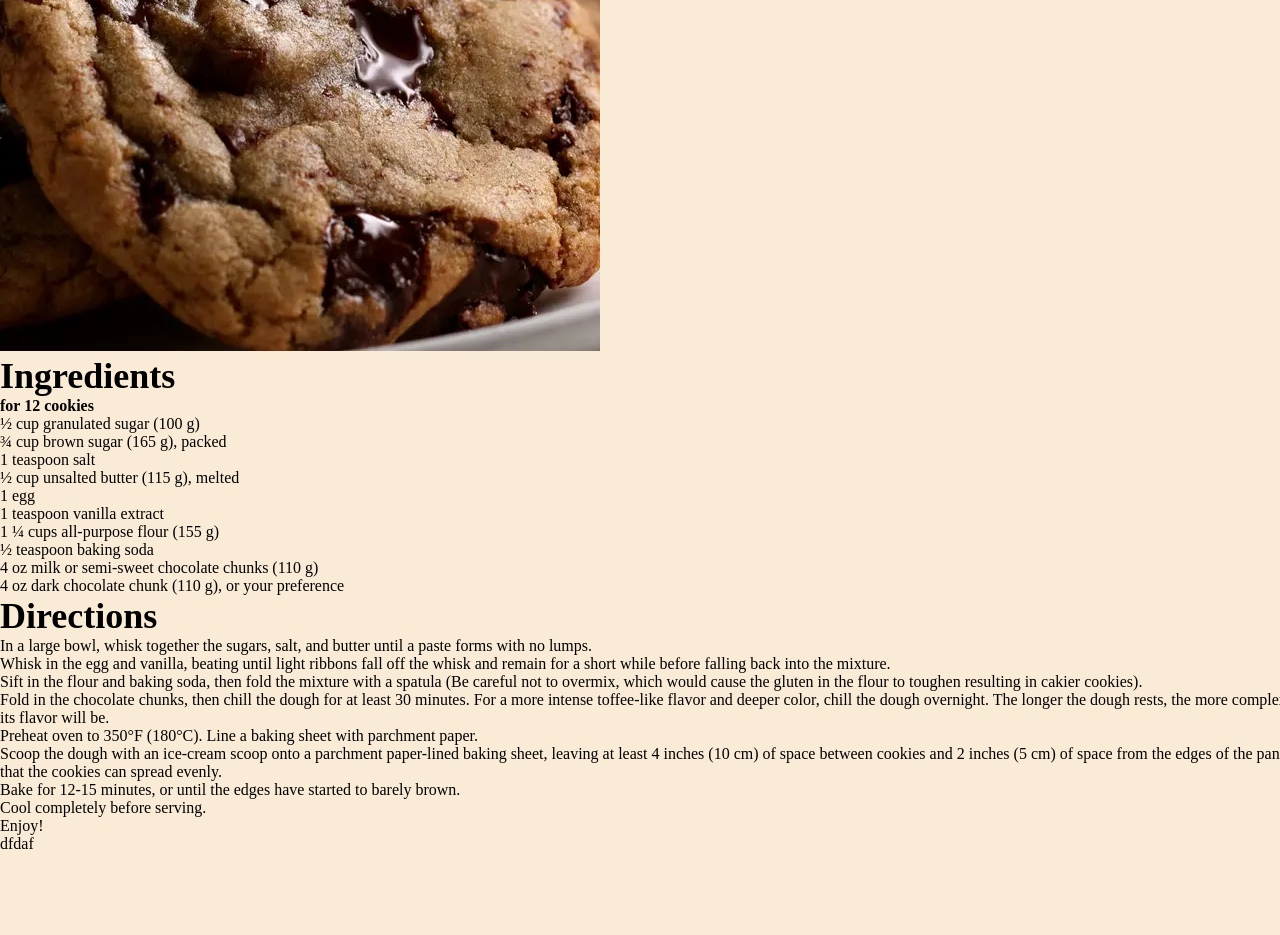
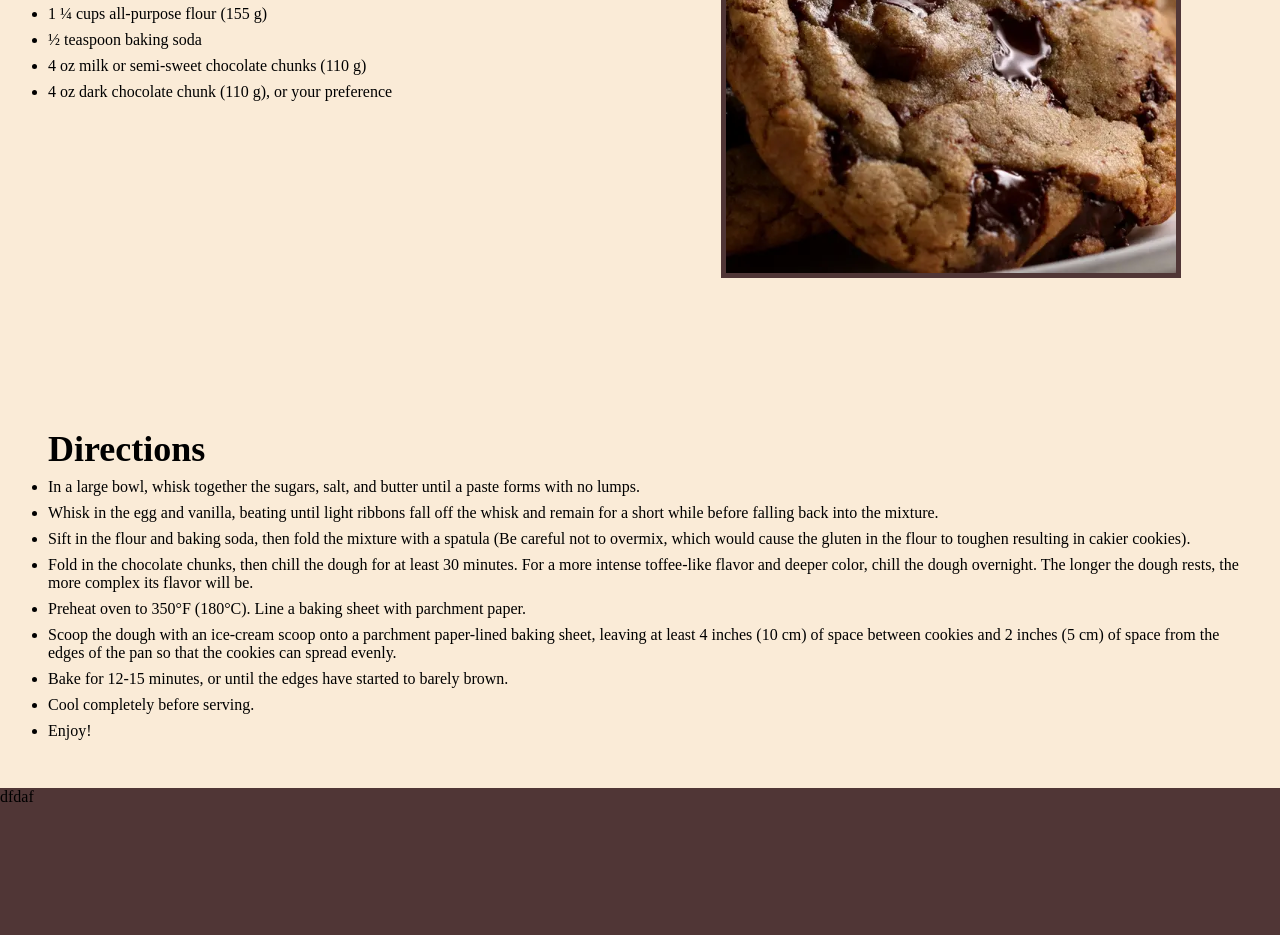
Before and after one commit to Com3nd/web-weekly-sessions, a plain HTML site: page session-4/index.html in a window 1280 px wide. Shown: the part 367-1302 px from the top of the page. After the commit the page ends 1255 px from the top, so only its background shows below. Drawn offline with Linux system fonts and the light colour scheme.

Commit message:
Changes by Mustafa Salman

```diff
--- a/session-4/css/main.css
+++ b/session-4/css/main.css
@@ -6,7 +6,6 @@
 }
 
 body {
-    color: antiquewhite;
     background-color: rgb(80,54,54);
 }
 
@@ -32,9 +31,61 @@ nav ul {
     grid-template-rows: 100px auto 100px;
 }
 
+main {
+
+    grid-area: content;
+    display: grid;
+    grid-template-areas:
+            "article-1 image"
+            "article-2 article-2";
+    grid-template-columns: 1fr 1fr;
+    grid-auto-rows: auto;
+    padding: 3em;
+}
+
+.cookies {
+    grid-area: image;
+    display: flex;
+    flex-direction: column;
+    align-items: center;
+}
+
+.cookies h3 {
+}
+
+.cookies img {
+    flex: 0;
+    height: 450px;
+    border: 5px solid rgb(80,54,54);
+
+}
+
+.ingredients {
+    grid-area: article-1;
+}
+
+.ingredients li {
+    list-style-type: disc;
+    margin-top: 0.5em;
+}
+
+.steps {
+    grid-area: article-2;
+}
+
+.steps li {
+    margin-top: 0.50em;
+}
+
+
+footer {
+    background-color: rgb(80,54,54);
+
+    grid-area: footer;
+}
+
 h1 {
     font-size: 3rem;
-    padding: 2em 0 1em 0;
 }
 
 h2 {
--- a/session-4/index.html
+++ b/session-4/index.html
@@ -25,10 +25,11 @@
             </nav>
         </header>
         <main>
-            <header>
-                Cookies Recipe!
-            </header>
-            <img src="./images/cookie.webp" alt="A chocolate cookie chip">
+            <div class="cookies">
+                <h3>Chocolate Chip Cookies</h3>
+                <img src="./images/cookie.webp" alt="A chocolate cookie chip">
+
+            </div>
             <article class="ingredients">
                 <h2>Ingredients</h2>
                 <h4>for 12 cookies</h4>
```
